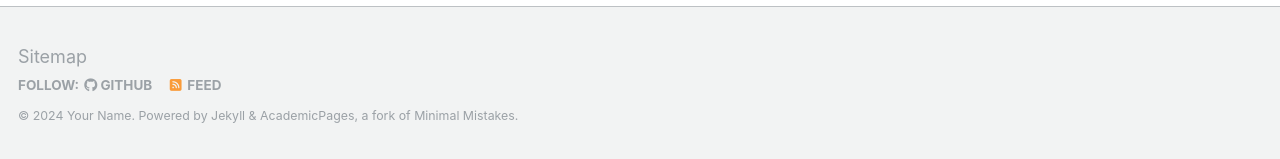
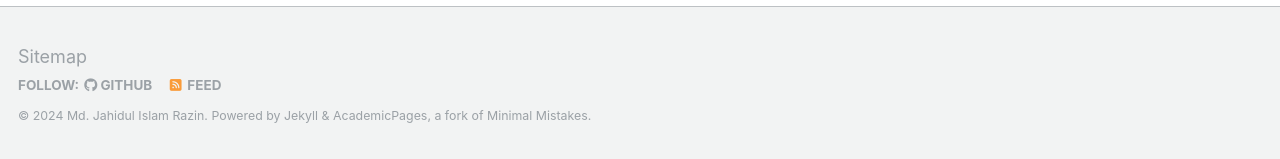
Before and after one commit to Razinn/razins-portfolio, a Jekyll site: the page built from _pages/about.md, in a window 1280 px wide and 900 px high, scrolled down 2463 px. Shown: the part 738-897 px from the top of the window. Built offline with Jekyll 4.4.1, drawn with Linux system fonts in a browser that asks for light colours; some web fonts are replaced; some of the changed text lies outside the part shown.

Commit message:
Update _config.yml

```diff
--- a/_config.yml
+++ b/_config.yml
@@ -8,13 +8,13 @@
 
 # Basic Site Settings
 locale                   : "en-US"
-title                    : "Your Name / Site Title"
+title                    : "Razin's Homepage"
 title_separator          : "-"
-name                     : &name "Your Name"
+name                     : &name "Md. Jahidul Islam Razin"
 description              : &description "personal description"
-url                      : https://academicpages.github.io # the base hostname & protocol for your site e.g. "https://mmistakes.github.io"
+url                      : https://razinn.github.io/razins-portfolio/ # the base hostname & protocol for your site e.g. "https://mmistakes.github.io"
 baseurl                  : "" # the subpath of your site, e.g. "/blog"
-repository               : "academicpages/academicpages.github.io"
+repository               : "https://github.com/Razinn/razins-portfolio"
 
 # Site Author - The following control what appear as part of the author content on the side bar.
 #               If a field is blank the icon and link will not appear, otherwise it will be shown.
```
